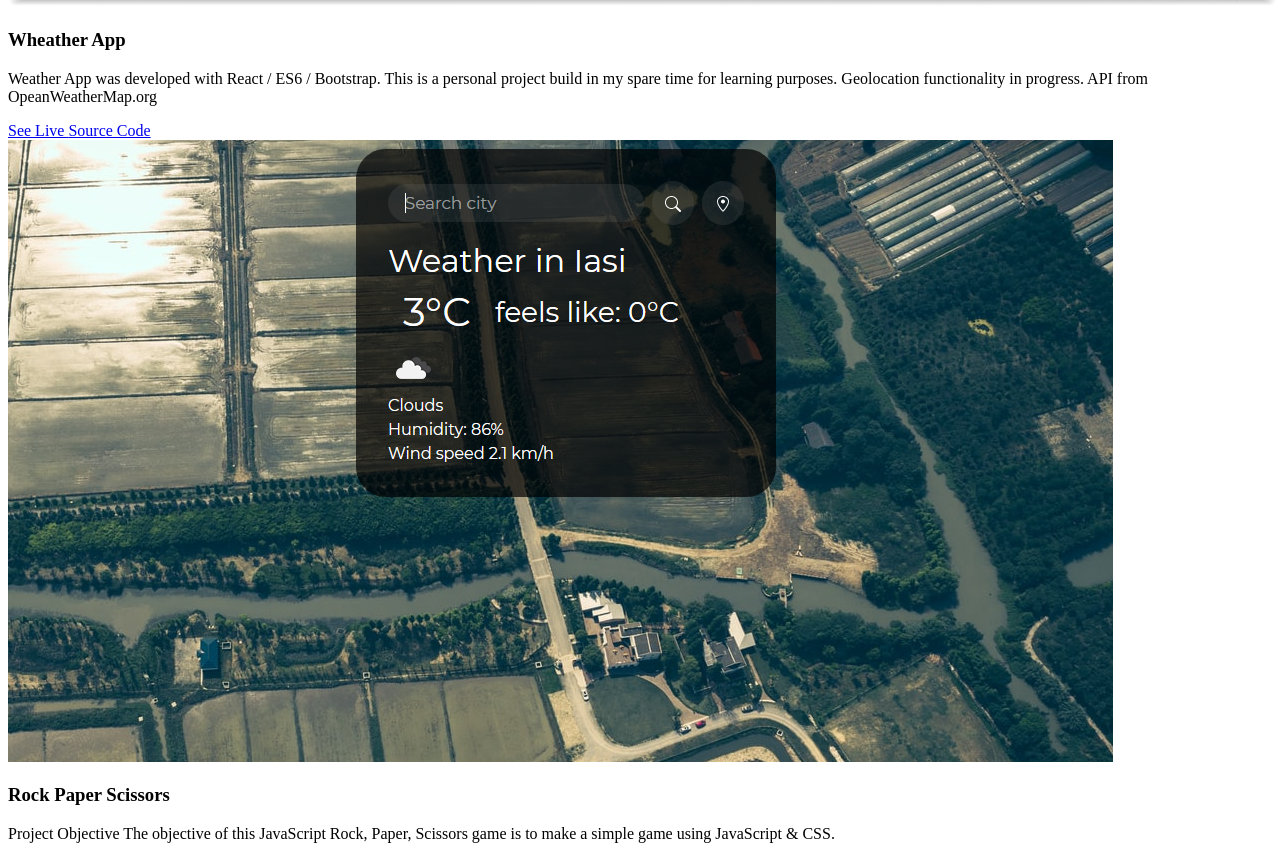
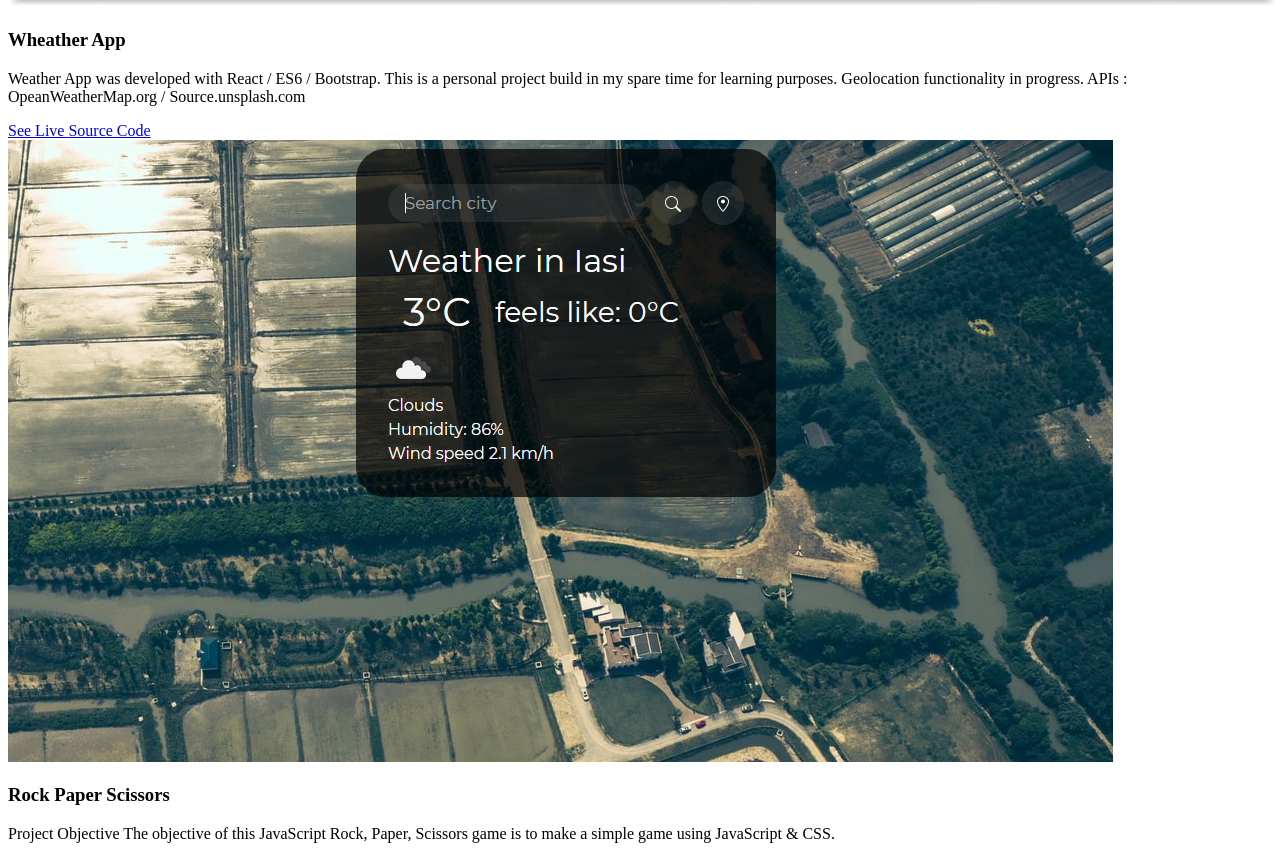
Before and after one commit to ionutMan07/Resume_IonutV, a website: page src/template.html in a window 1280 px wide. Shown: the part 1631-2487 px from the top of the page. Drawn offline with nearby package versions, Linux system fonts and the light colour scheme.

Commit message:
updated decription on weather app and add links to projects

```diff
--- a/src/template.html
+++ b/src/template.html
@@ -129,7 +129,7 @@
                 <div>
                   <p class="mb-4">
                     Weather App was developed with React / ES6 / Bootstrap. This is a personal project build in my spare time for learning purposes.
-                    Geolocation functionality in progress. API from OpeanWeatherMap.org
+                    Geolocation functionality in progress. APIs : OpeanWeatherMap.org / Source.unsplash.com
                   </p>
                 </div>
                 <a target="_blank" class="cta-btn cta-btn--hero" href="https://ionutman07.github.io/Weather-App-With-Geolocation/">
```
